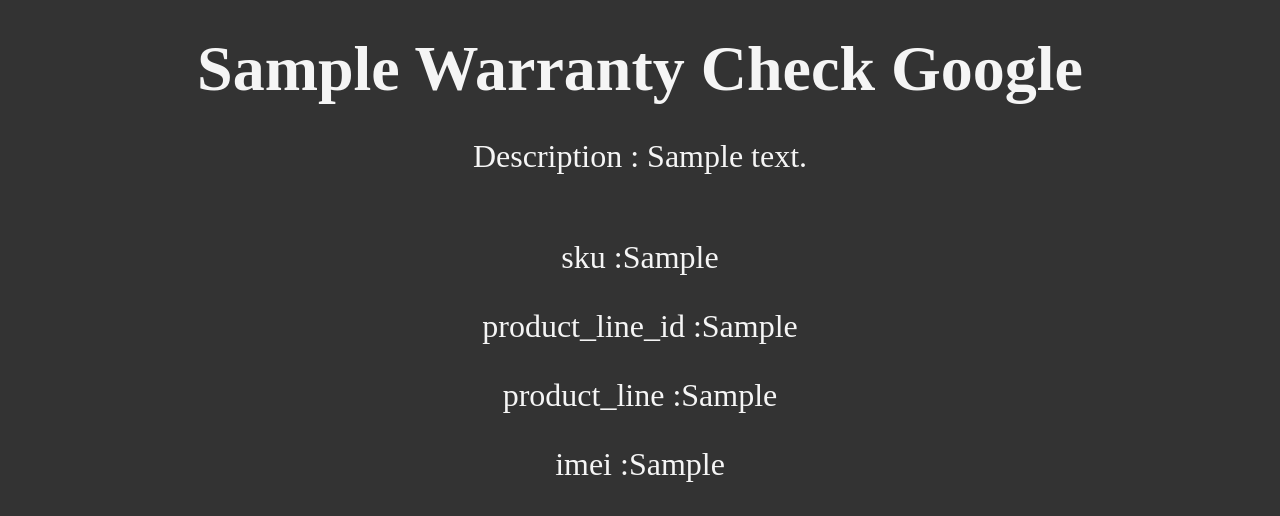
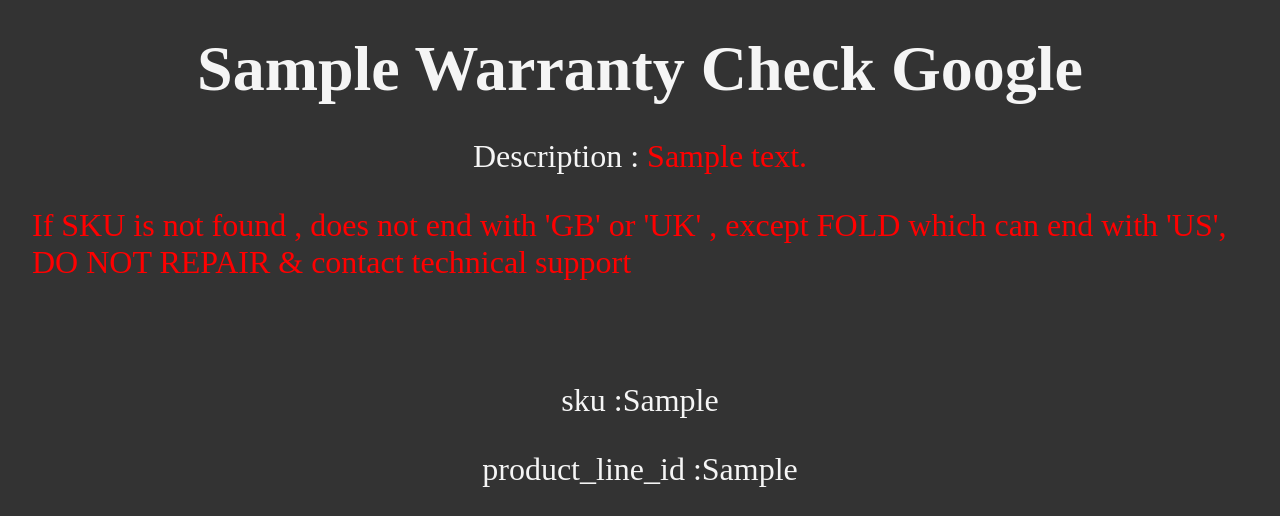
Before and after one commit to Jean-Yves-Rene/python-imei, a Flask app: template templates/warranty.html in a window 1280 px wide. Shown: the top 516 px of the page. Run offline with Flask 3, Linux system fonts and the light colour scheme; the template is opened without the code that fills it: most values are stand-ins (such as "Sample title", 1, 10 or a date in 2020).

Commit message:
Update warranty.html

```diff
--- a/templates/warranty.html
+++ b/templates/warranty.html
@@ -10,7 +10,10 @@
 
 <body>
     <h1>{{ imei_value }} Warranty Check Google</h1>
-    <p>Description : {{ Description_value }}<p>
+    <p>Description : <span class="red-text">{{ Description_value }}</span></p>
+    <p1><span class="red-text">If SKU is not found , does not end with 'GB' or 'UK' , except FOLD which can end
+            with 'US', DO NOT REPAIR & contact technical support</span></p1>
+    <br>
     <p>sku :{{ sku_value }}</p>
     <p>product_line_id :{{ product_line_id_value }}</p>
     <p>product_line :{{ product_line_value }}</p>
```
